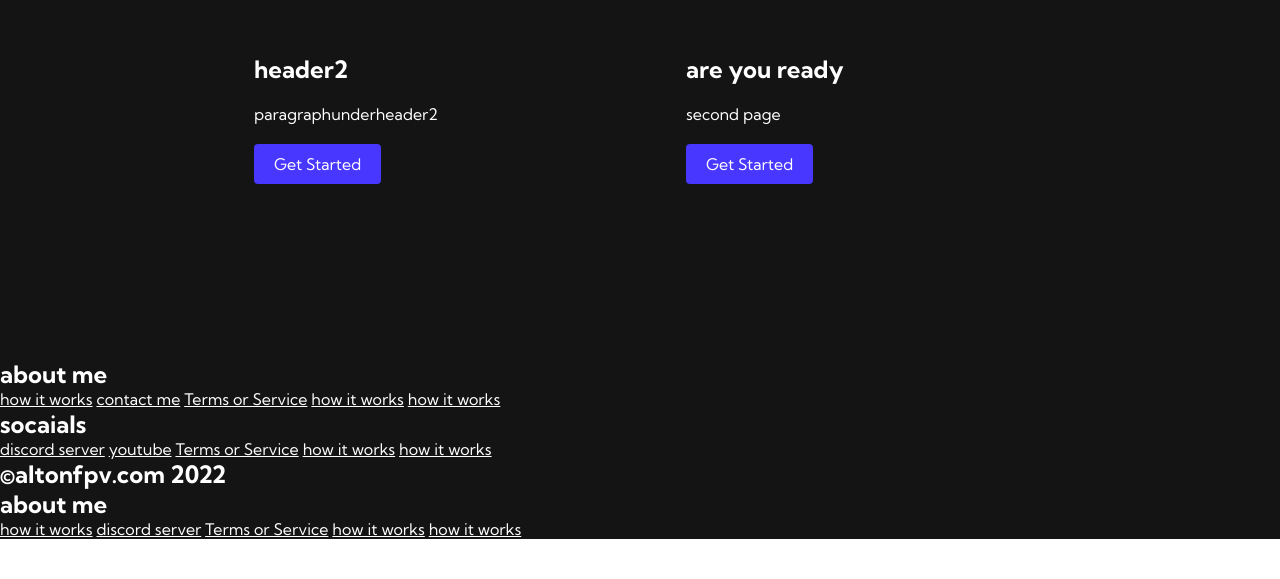
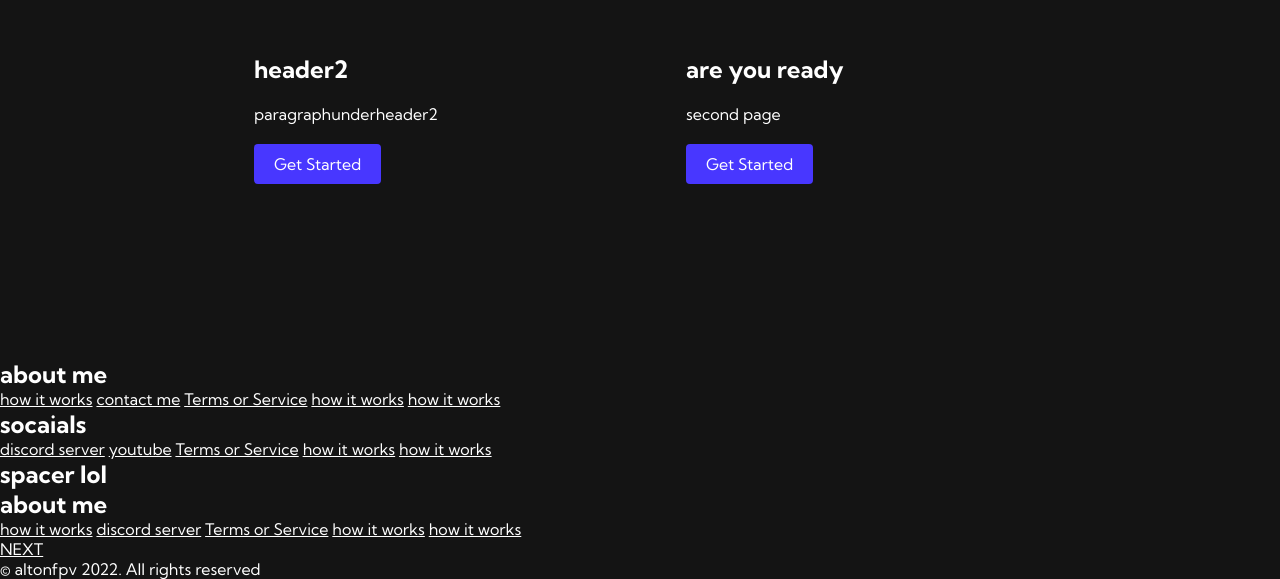
Before and after one commit to theawes0megamer/altonfpv, a plain HTML site: page index.html in a window 1280 px wide. Shown: the part 1122-1701 px from the top of the page. Before the commit the page ends 1661 px from the top, so only its background shows below. Drawn offline with Linux system fonts and the light colour scheme.

Commit message:
Add files via upload

```diff
--- a/index.html
+++ b/index.html
@@ -112,7 +112,7 @@
         </div>
             <div class="footer__link--wrapper">
                 <div class="footer__link--items">
-                    <h2>©altonfpv.com 2022</h2>
+                    <h2>spacer lol</h2>
 
                 </div>
                 <div class="footer__link--items">
@@ -124,6 +124,24 @@
                     <a href="/">how it works</a>
                 </div>
             </div>
+            <div class="social__media">
+                <div class="social__media--wrap">
+                 <div class="footer__logo">
+                     <a href="" id="footer__logo"><i class="fas faa-g">
+
+                     </i>NEXT</a>
+                 </div>
+                 <p class="website__right">© altonfpv 2022. All rights reserved</p>
+                 <div class="social__icons">
+                     <a href="/" class="social__icon--link" target="_blank">
+                         <i class="fab fa-youtube"></i>
+                     </a>
+                    <a href="/" class="social__icon--link" target="_blank">
+                        <i class="fab fa-discord"></i>
+                    </a>
+                 </div>
+                </div>
+            </div>
     </div>
     </div>
     <script> src="app.js"</script>
```
